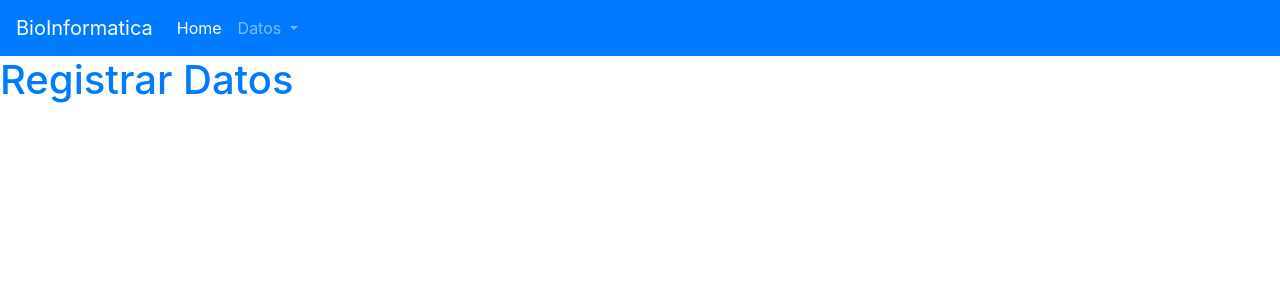
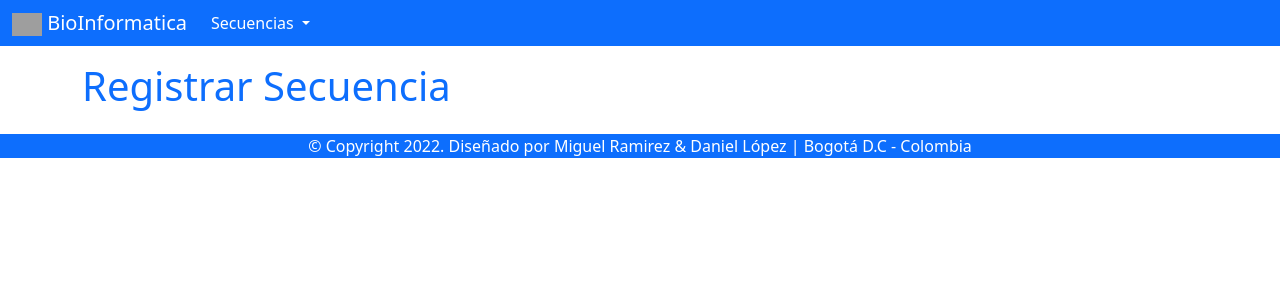
Before and after one commit to Langeloo/django_proy_bio, a Django app: page /datos/enter-data/ in a window 1280 px wide. Shown: the top 300 px of the page. Run offline with Django 4.2, Linux system fonts and the light colour scheme; some libraries are stand-ins or nearby versions; grey boxes are pictures that could not be loaded.

Commit message:
Bootstrap v5.1.3 & Navbar y cositas

```diff
--- a/templates/app_data/enter_data.html
+++ b/templates/app_data/enter_data.html
@@ -6,7 +6,11 @@
 {% endblock %}
 
 {% block pagecontent %}
-<h1 class="text-primary">Registrar Datos</h1>
+<div class="row">
+    <div class="col-md-12">
+        <h1 class="text-primary">Registrar Secuencia</h1>
+    </div>
+</div>
 {% endblock %}
 
 {% block customjs %}
--- a/templates/app_data/list_data.html
+++ b/templates/app_data/list_data.html
@@ -6,7 +6,11 @@
 {% endblock %}
 
 {% block pagecontent %}
-<h1 class="text-primary">Lista de Datos</h1>
+<div class="row">
+    <div class="col-md-12">
+        <h1 class="text-primary">Lista de Secuencias</h1>
+    </div>
+</div>
 {% endblock %}
 
 {% block customjs %}
--- a/templates/base.html
+++ b/templates/base.html
@@ -7,8 +7,9 @@
     <meta http-equiv="X-UA-Compatible" content="IE=edge">
     <meta name="viewport" content="width=device-width, initial-scale=1.0">
     <title>{% block title %}{% endblock %} - BioInformatica</title>
-    <link rel="stylesheet" href="https://cdn.jsdelivr.net/npm/bootstrap@4.3.1/dist/css/bootstrap.min.css"
-        integrity="sha384-ggOyR0iXCbMQv3Xipma34MD+dH/1fQ784/j6cY/iJTQUOhcWr7x9JvoRxT2MZw1T" crossorigin="anonymous">
+    <link rel="icon" type="img/png" href="https://img.icons8.com/emoji/96/000000/dna.png">
+    <!--Bootstrap-->
+    <link href="https://cdn.jsdelivr.net/npm/bootstrap@5.1.3/dist/css/bootstrap.min.css" rel="stylesheet">
 
     <!--Custom css-->
     {% block css %}
@@ -16,44 +17,55 @@
 </head>
 
 <body>
-    <nav class="navbar navbar-expand-lg navbar-dark bg-primary">
-        <a class="navbar-brand" href="/">BioInformatica</a>
-        <button class="navbar-toggler" type="button" data-toggle="collapse" data-target="#navbarNavDropdown"
-            aria-controls="navbarNavDropdown" aria-expanded="false" aria-label="Toggle navigation">
+    <header>
+        <nav class="navbar sticky-top navbar-expand-md navbar-dark bg-primary">
+            <div class="container-fluid">
+                <a class="navbar-brand h-100 p-0" href="/">
+                    <img src="https://img.icons8.com/emoji/96/000000/dna.png" alt="" width="30" height="100%"
+                        class="d-inline-block align-text-center">
+                    BioInformatica
+                </a>
+                <button class="navbar-toggler" type="button" data-bs-toggle="collapse"
+                    data-bs-target="#navbarSupportedContent" aria-controls="navbarSupportedContent"
+                    aria-expanded="false" aria-label="Toggle navigation">
                     <span class="navbar-toggler-icon"></span>
                 </button>
-        <div class="collapse navbar-collapse" id="navbarNavDropdown">
-            <ul class="navbar-nav">
-                <li class="nav-item active">
-                    <a class="nav-link" href="/">Home <span class="sr-only">(current)</span></a>
-                </li>
+                <div class="collapse navbar-collapse" id="navbarSupportedContent">
+                    <ul class="navbar-nav me-auto mb-2 mb-md-0">
                         <li class="nav-item dropdown">
-                    <a class="nav-link dropdown-toggle" href="#" id="navbarDropdownMenuLink" data-toggle="dropdown"
-                        aria-haspopup="true" aria-expanded="false">
-                        Datos
+                            <a class="nav-link active dropdown-toggle py-0" href="#" id="navbarDropdown" role="button"
+                                data-bs-toggle="dropdown" aria-expanded="false">
+                                Secuencias
                             </a>
-                    <div class="dropdown-menu" aria-labelledby="navbarDropdownMenuLink">
-                        <a class="dropdown-item" href="{% url 'app_data:enter-data' %}">Registrar Datos</a>
-                        <a class="dropdown-item" href="{% url 'app_data:list-data' %}">Listar Datos</a>
-                    </div>
+                            <ul class="dropdown-menu" aria-labelledby="navbarDropdown">
+                                <li><a class="dropdown-item" href="{% url 'app_data:enter-data' %}">Registrar</a></li>
+                                <li><a class="dropdown-item" href="{% url 'app_data:list-data' %}">Lista</a></li>
+                            </ul>
                         </li>
                     </ul>
                 </div>
+            </div>
         </nav>
+    </header>
 
     <!--Page Content-->
+    <div class="container my-3">
         {% block pagecontent %}
         {% endblock %}
+    </div>
 
-    <script src="https://code.jquery.com/jquery-3.3.1.slim.min.js"
-        integrity="sha384-q8i/X+965DzO0rT7abK41JStQIAqVgRVzpbzo5smXKp4YfRvH+8abtTE1Pi6jizo"
-        crossorigin="anonymous"></script>
-    <script src="https://cdn.jsdelivr.net/npm/popper.js@1.14.7/dist/umd/popper.min.js"
-        integrity="sha384-UO2eT0CpHqdSJQ6hJty5KVphtPhzWj9WO1clHTMGa3JDZwrnQq4sF86dIHNDz0W1"
-        crossorigin="anonymous"></script>
-    <script src="https://cdn.jsdelivr.net/npm/bootstrap@4.3.1/dist/js/bootstrap.min.js"
-        integrity="sha384-JjSmVgyd0p3pXB1rRibZUAYoIIy6OrQ6VrjIEaFf/nJGzIxFDsf4x0xIM+B07jRM"
-        crossorigin="anonymous"></script>
+    <footer class="container-fluid bg-primary fixed-bottom" style="position: relative;bottom: 0;">
+        <div class="row">
+            <div class="col-md-12">
+                <p class="text-white text-center m-0">&copy; Copyright 2022. Diseñado por Miguel Ramirez & Daniel López |
+                    Bogotá D.C - Colombia</p>
+            </div>
+        </div>
+    </footer>
+
+    <!--JS Bootstrap-->
+    <script src="https://cdn.jsdelivr.net/npm/@popperjs/core@2.10.2/dist/umd/popper.min.js"></script>
+    <script src="https://cdn.jsdelivr.net/npm/bootstrap@5.1.3/dist/js/bootstrap.min.js"></script>
     <!--Custom js-->
     {% block customjs %}
     {% endblock %}
```
Also changed, not shown: templates/proy_bio/index.html (+35 -1 lines). Lines whose indentation alone changed are shown as unchanged.
